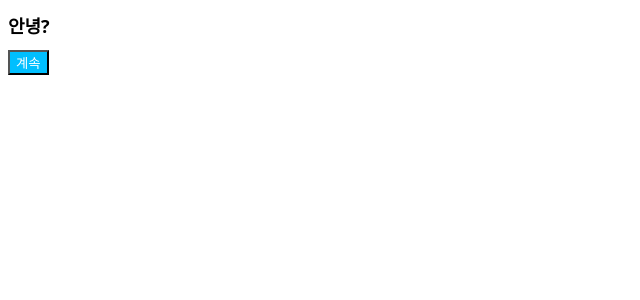
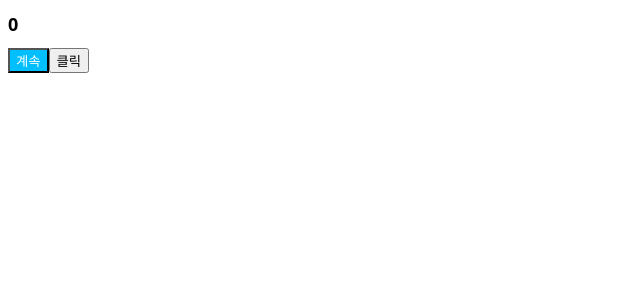
Before and after one commit to lsuliverl/react-for-beginners, a React (Create React App) app: page / in a window 1280 px wide. Shown: the top 300 px of the page, without its empty margins (0-640 px from the left). Built offline with nearby package versions, Linux system fonts and the light colour scheme.

Commit message:
useEffect 사용해봄

```diff
--- a/package.json
+++ b/package.json
@@ -35,5 +35,8 @@
       "last 1 firefox version",
       "last 1 safari version"
     ]
+  },
+  "devDependencies": {
+    "@babel/plugin-proposal-private-property-in-object": "^7.21.11"
   }
 }
--- a/src/App.js
+++ b/src/App.js
@@ -1,11 +1,20 @@
 import Button from "./Button";
 import styles from "./App.module.css";
+import { useState, useEffect } from "react";
 
 function App() {
+    const [counter, setValue] = useState(0);
+    const onClick = () => setValue((prev) => prev + 1);
+    console.log("난 항상 실행돼");
+    const iRunOnlyOnce = () => {
+        console.log("난 한번만 실행돼");
+    };
+    useEffect(iRunOnlyOnce, []);
     return (
         <div>
-            <h1 className={styles.title}>안녕?</h1>
+            <h1 className={styles.title}>{counter}</h1>
             <Button text={"계속"} />
+            <button onClick={onClick}>클릭</button>
         </div>
     );
 }
--- a/src/index.js
+++ b/src/index.js
@@ -3,8 +3,4 @@ import ReactDOM from "react-dom/client";
 import App from "./App";
 
 const root = ReactDOM.createRoot(document.getElementById("root"));
-root.render(
-    <React.StrictMode>
-        <App />
-    </React.StrictMode>
-);
+root.render(<App />);
```
Also changed, not shown: 1 other file (tests, documents, lock files or other folders).
